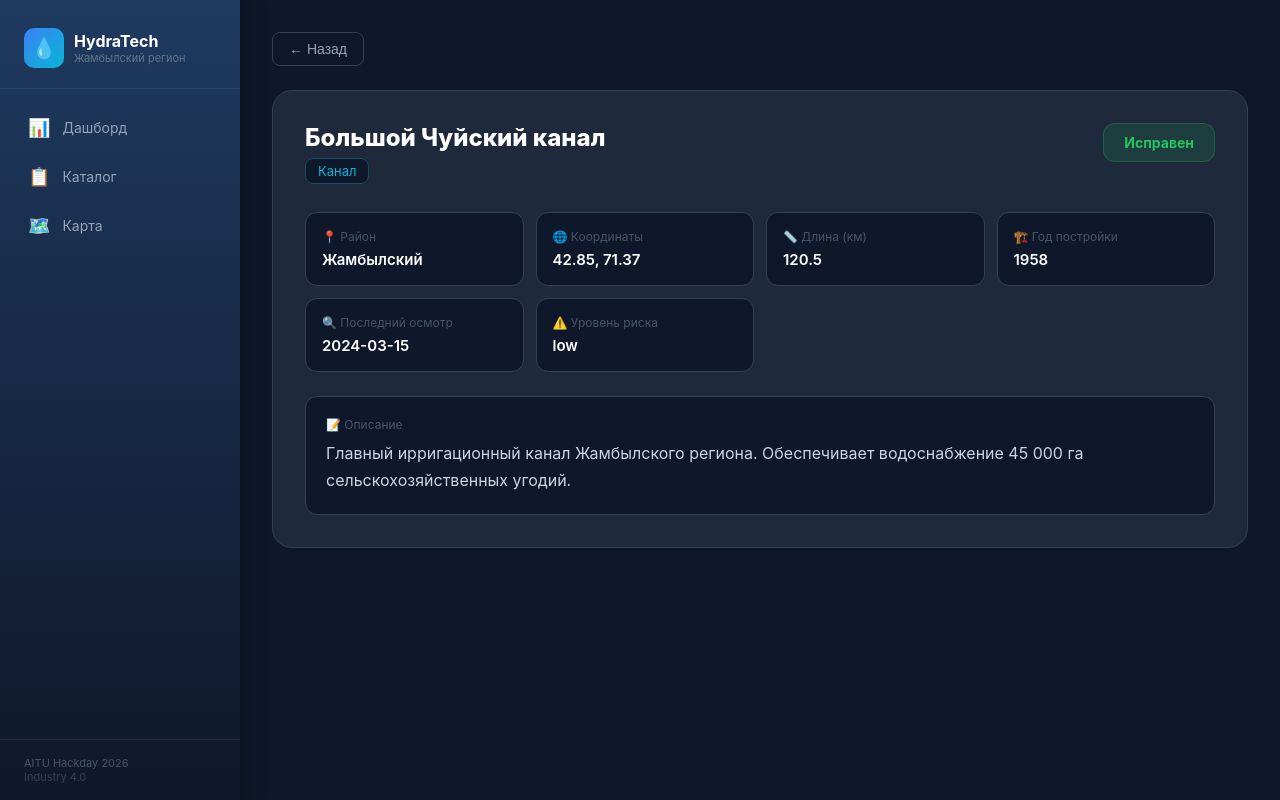
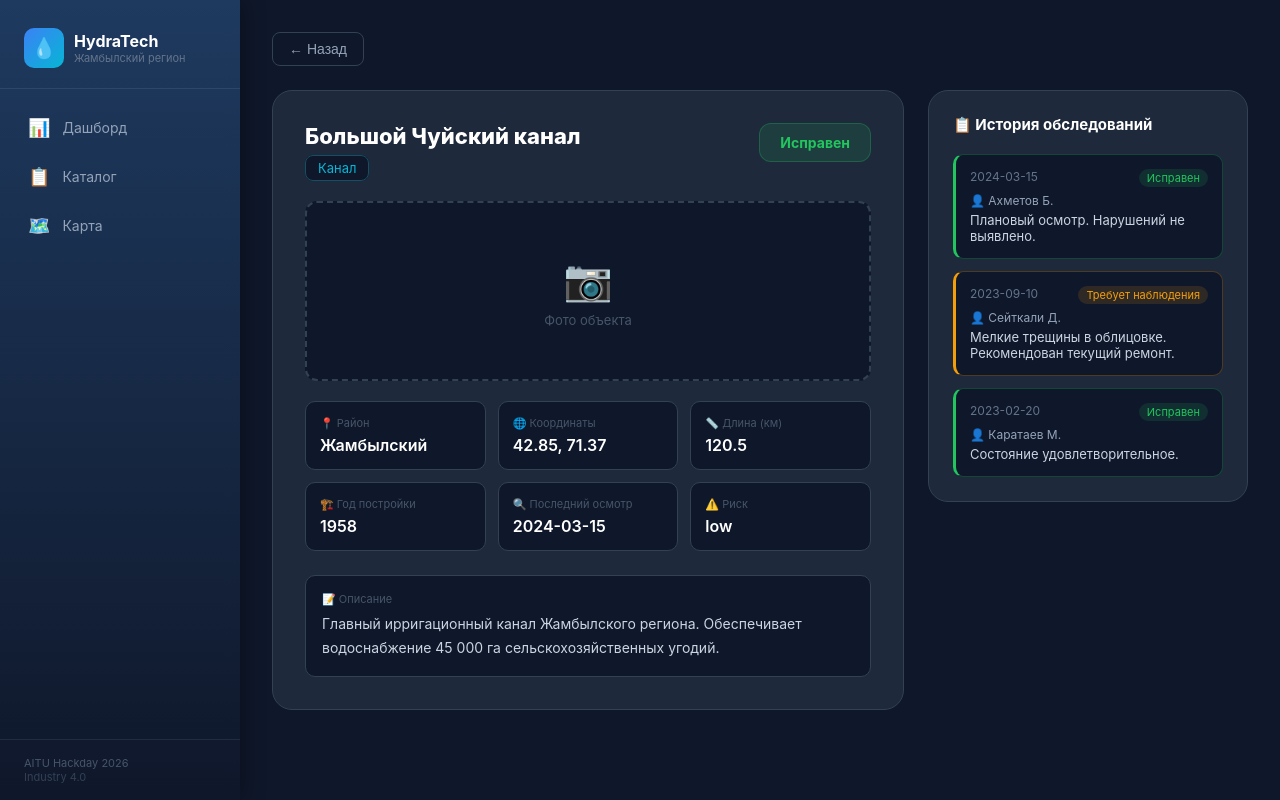
Before and after one commit to Alikhan0331/HydraTechnology_AITU_Hack, a React (Vite) app in the folder frontend/: page /object/1 in a window 1280 px wide. Built offline with nearby package versions, Linux system fonts and the light colour scheme; no server answers.

Commit message:
feat: add charts, photo, inspection history, pagination

```diff
--- a/frontend/src/pages/Catalog.tsx
+++ b/frontend/src/pages/Catalog.tsx
@@ -9,9 +9,12 @@ const MOCK: Structure[] = [
   { id: 2, name: "Шлюз №12", type: "Шлюз", district: "Меркенский", condition: "monitoring", risk_level: "medium", latitude: 42.91, longitude: 71.70 },
   { id: 3, name: "Плотина Тасоткель", type: "Плотина", district: "Жуалынский", condition: "requires_repair", risk_level: "high", latitude: 42.58, longitude: 72.10 },
   { id: 4, name: "Насосная станция №3", type: "Насосная станция", district: "Байзакский", condition: "emergency", risk_level: "critical", latitude: 42.75, longitude: 71.80 },
+  { id: 5, name: "Канал арнасай", type: "Канал", district: "Таласский", condition: "monitoring", risk_level: "medium", latitude: 42.52, longitude: 71.90 },
+  { id: 6, name: "Гидропост №15", type: "Гидропост", district: "Жамбылский", condition: "good", risk_level: "low", latitude: 42.78, longitude: 71.55 },
 ];
 
-const types = ["Все", "Канал", "Шлюз", "Плотина", "Насосная станция"];
+const PAGE_SIZE = 10;
+const types = ["Все", "Канал", "Шлюз", "Плотина", "Насосная станция", "Гидропост"];
 const conditions = ["Все", "good", "monitoring", "requires_repair", "emergency"];
 
 export default function Catalog() {
@@ -19,6 +22,7 @@ export default function Catalog() {
   const [search, setSearch] = useState("");
   const [typeFilter, setTypeFilter] = useState("Все");
   const [condFilter, setCondFilter] = useState("Все");
+  const [page, setPage] = useState(1);
   const navigate = useNavigate();
 
   useEffect(() => {
@@ -33,7 +37,10 @@ export default function Catalog() {
     return matchSearch && matchType && matchCond;
   });
 
-  const inputStyle = {
+  const totalPages = Math.ceil(filtered.length / PAGE_SIZE);
+  const paginated = filtered.slice((page - 1) * PAGE_SIZE, page * PAGE_SIZE);
+
+  const inputStyle: React.CSSProperties = {
     padding: "10px 14px", borderRadius: "10px",
     border: "1px solid #1e293b", background: "#1e293b",
     color: "white", fontSize: "14px", outline: "none",
@@ -46,29 +53,27 @@ export default function Catalog() {
         <p style={{ color: "#64748b", margin: "6px 0 0", fontSize: "14px" }}>Цифровой каталог гидротехнических сооружений</p>
       </div>
 
-      {/* Filters */}
-      <div style={{ display: "flex", gap: "12px", marginBottom: "24px", flexWrap: "wrap" }}>
+      <div style={{ display: "flex", gap: "12px", marginBottom: "24px", flexWrap: "wrap", alignItems: "center" }}>
         <input
-          placeholder="🔍 Поиск по названию или району..."
-          value={search} onChange={(e) => setSearch(e.target.value)}
-          style={{ ...inputStyle, minWidth: "280px" }}
+          placeholder="🔍 Поиск..."
+          value={search} onChange={(e) => { setSearch(e.target.value); setPage(1); }}
+          style={{ ...inputStyle, minWidth: "240px" }}
         />
-        <select value={typeFilter} onChange={(e) => setTypeFilter(e.target.value)} style={inputStyle}>
+        <select value={typeFilter} onChange={(e) => { setTypeFilter(e.target.value); setPage(1); }} style={inputStyle}>
           {types.map((t) => <option key={t} style={{ background: "#1e293b" }}>{t}</option>)}
         </select>
-        <select value={condFilter} onChange={(e) => setCondFilter(e.target.value)} style={inputStyle}>
+        <select value={condFilter} onChange={(e) => { setCondFilter(e.target.value); setPage(1); }} style={inputStyle}>
           {conditions.map((c) => (
             <option key={c} value={c} style={{ background: "#1e293b" }}>
               {c === "Все" ? "Все состояния" : conditionLabel[c]}
             </option>
           ))}
         </select>
-        <div style={{ display: "flex", alignItems: "center", color: "#64748b", fontSize: "13px" }}>
+        <span style={{ color: "#64748b", fontSize: "13px", marginLeft: "auto" }}>
           {filtered.length} объектов
-        </div>
+        </span>
       </div>
 
-      {/* Table */}
       <div style={{ background: "#1e293b", borderRadius: "16px", overflow: "hidden", border: "1px solid #334155" }}>
         <table style={{ width: "100%", borderCollapse: "collapse" }}>
           <thead>
@@ -79,9 +84,9 @@ export default function Catalog() {
             </tr>
           </thead>
           <tbody>
-            {filtered.map((s, i) => (
+            {paginated.map((s) => (
               <tr key={s.id}
-                style={{ borderTop: "1px solid #334155", transition: "background 0.15s", cursor: "pointer" }}
+                style={{ borderTop: "1px solid #334155", cursor: "pointer", transition: "background 0.15s" }}
                 onMouseEnter={(e) => (e.currentTarget.style.background = "#263347")}
                 onMouseLeave={(e) => (e.currentTarget.style.background = "transparent")}
                 onClick={() => navigate(`/object/${s.id}`)}
@@ -97,9 +102,7 @@ export default function Catalog() {
                     color: conditionColor[s.condition],
                     padding: "4px 12px", borderRadius: "20px", fontWeight: 600, fontSize: "12px",
                     border: `1px solid ${conditionColor[s.condition]}44`
-                  }}>
-                    {conditionLabel[s.condition]}
-                  </span>
+                  }}>{conditionLabel[s.condition]}</span>
                 </td>
                 <td style={{ padding: "14px 16px", color: "#64748b", fontSize: "13px" }}>{s.risk_level}</td>
                 <td style={{ padding: "14px 16px" }}>
@@ -113,6 +116,28 @@ export default function Catalog() {
           <div style={{ padding: "48px", textAlign: "center", color: "#475569" }}>Объекты не найдены</div>
         )}
       </div>
+
+      {/* Pagination */}
+      {totalPages > 1 && (
+        <div style={{ display: "flex", justifyContent: "center", gap: "8px", marginTop: "24px" }}>
+          <button onClick={() => setPage(p => Math.max(1, p - 1))} disabled={page === 1}
+            style={{ padding: "8px 16px", borderRadius: "8px", border: "1px solid #334155", background: "#1e293b", color: page === 1 ? "#475569" : "white", cursor: page === 1 ? "default" : "pointer" }}>
+            ←
+          </button>
+          {Array.from({ length: totalPages }, (_, i) => i + 1).map((p) => (
+            <button key={p} onClick={() => setPage(p)}
+              style={{
+                padding: "8px 14px", borderRadius: "8px", border: "1px solid #334155",
+                background: p === page ? "#3b82f6" : "#1e293b",
+                color: "white", cursor: "pointer", fontWeight: p === page ? 700 : 400
+              }}>{p}</button>
+          ))}
+          <button onClick={() => setPage(p => Math.min(totalPages, p + 1))} disabled={page === totalPages}
+            style={{ padding: "8px 16px", borderRadius: "8px", border: "1px solid #334155", background: "#1e293b", color: page === totalPages ? "#475569" : "white", cursor: page === totalPages ? "default" : "pointer" }}>
+            →
+          </button>
+        </div>
+      )}
     </div>
   );
 }
--- a/frontend/src/pages/Dashboard.tsx
+++ b/frontend/src/pages/Dashboard.tsx
@@ -2,6 +2,10 @@ import { useEffect, useState } from "react";
 import { getSummary } from "../api/structures";
 import StatCard from "../components/StatCard";
 import { conditionColor, conditionLabel } from "../utils/conditionColors";
+import {
+  PieChart, Pie, Cell, Tooltip, ResponsiveContainer,
+  BarChart, Bar, XAxis, YAxis, CartesianGrid, Legend
+} from "recharts";
 
 export default function Dashboard() {
   const [summary, setSummary] = useState<any>(null);
@@ -26,57 +30,92 @@ export default function Dashboard() {
     good: "✅", monitoring: "👁️", requires_repair: "🔧", emergency: "🚨"
   };
 
+  const pieData = Object.entries(summary.by_condition).map(([key, val]) => ({
+    name: conditionLabel[key], value: val as number, color: conditionColor[key]
+  }));
+
+  const barData = Object.entries(summary.by_type).map(([type, count]) => ({
+    name: type, Количество: count as number
+  }));
+
   return (
     <div style={{ padding: "32px", minHeight: "100vh", background: "#0f172a" }}>
       {/* Header */}
       <div style={{ marginBottom: "32px" }}>
-        <h1 style={{ color: "white", fontSize: "26px", fontWeight: 800, margin: 0 }}>
-          Дашборд
-        </h1>
+        <h1 style={{ color: "white", fontSize: "26px", fontWeight: 800, margin: 0 }}>Дашборд</h1>
         <p style={{ color: "#64748b", margin: "6px 0 0", fontSize: "14px" }}>
-          Гидротехнические сооружения Жамбылского региона — обзор состояния
+          Гидротехнические сооружения Жамбылского региона
         </p>
       </div>
 
-      {/* Total */}
-      <div style={{ marginBottom: "24px" }}>
+      {/* Total banner */}
       <div style={{
         background: "linear-gradient(135deg, #1d4ed8, #0891b2)",
         borderRadius: "20px", padding: "28px 32px",
         display: "flex", alignItems: "center", justifyContent: "space-between",
-          boxShadow: "0 8px 32px rgba(29,78,216,0.4)",
+        boxShadow: "0 8px 32px rgba(29,78,216,0.4)", marginBottom: "24px"
       }}>
         <div>
-            <div style={{ color: "rgba(255,255,255,0.7)", fontSize: "13px", fontWeight: 500 }}>ВСЕГО ОБЪЕКТОВ</div>
+          <div style={{ color: "rgba(255,255,255,0.7)", fontSize: "13px", fontWeight: 500, letterSpacing: "1px" }}>ВСЕГО ОБЪЕКТОВ</div>
           <div style={{ color: "white", fontSize: "56px", fontWeight: 900, lineHeight: 1 }}>{summary.total}</div>
           <div style={{ color: "rgba(255,255,255,0.6)", fontSize: "13px", marginTop: "4px" }}>Гидросооружений в каталоге</div>
         </div>
         <div style={{ fontSize: "72px", opacity: 0.3 }}>🏗️</div>
       </div>
-      </div>
 
-      {/* Condition cards */}
+      {/* Stat cards */}
       <div style={{ marginBottom: "12px" }}>
-        <h2 style={{ color: "#94a3b8", fontSize: "12px", fontWeight: 600, letterSpacing: "1px", textTransform: "uppercase", margin: "0 0 16px" }}>
-          СОСТОЯНИЕ ОБЪЕКТОВ
-        </h2>
+        <div style={{ color: "#94a3b8", fontSize: "12px", fontWeight: 600, letterSpacing: "1px", textTransform: "uppercase", marginBottom: "16px" }}>СОСТОЯНИЕ ОБЪЕКТОВ</div>
         <div style={{ display: "grid", gridTemplateColumns: "repeat(auto-fit, minmax(180px, 1fr))", gap: "16px", marginBottom: "32px" }}>
           {Object.entries(summary.by_condition).map(([key, val]) => (
-            <StatCard
-              key={key}
-              title={conditionLabel[key] || key}
-              value={val as number}
-              color={conditionColor[key]}
-              icon={condIcons[key]}
-            />
+            <StatCard key={key} title={conditionLabel[key]} value={val as number} color={conditionColor[key]} icon={condIcons[key]} />
           ))}
         </div>
       </div>
 
+      {/* Charts row */}
+      <div style={{ display: "grid", gridTemplateColumns: "1fr 1fr", gap: "24px", marginBottom: "32px" }}>
+        {/* Pie chart */}
+        <div style={{ background: "#1e293b", borderRadius: "16px", padding: "24px", border: "1px solid #334155" }}>
+          <div style={{ color: "white", fontWeight: 700, marginBottom: "20px", fontSize: "15px" }}>🍧 Распределение по состоянию</div>
+          <ResponsiveContainer width="100%" height={220}>
+            <PieChart>
+              <Pie data={pieData} cx="50%" cy="50%" innerRadius={55} outerRadius={90} paddingAngle={3} dataKey="value">
+                {pieData.map((entry, i) => <Cell key={i} fill={entry.color} />)}
+              </Pie>
+              <Tooltip
+                contentStyle={{ background: "#0f172a", border: "1px solid #334155", borderRadius: "8px", color: "white" }}
+                formatter={(val, name) => [val, name]}
+              />
+            </PieChart>
+          </ResponsiveContainer>
+          <div style={{ display: "flex", flexWrap: "wrap", gap: "10px", marginTop: "8px" }}>
+            {pieData.map((d) => (
+              <div key={d.name} style={{ display: "flex", alignItems: "center", gap: "6px" }}>
+                <div style={{ width: 10, height: 10, borderRadius: "50%", background: d.color }} />
+                <span style={{ color: "#94a3b8", fontSize: "12px" }}>{d.name}: {d.value}</span>
+              </div>
+            ))}
+          </div>
+        </div>
+
+        {/* Bar chart */}
+        <div style={{ background: "#1e293b", borderRadius: "16px", padding: "24px", border: "1px solid #334155" }}>
+          <div style={{ color: "white", fontWeight: 700, marginBottom: "20px", fontSize: "15px" }}>📊 Количество по типам</div>
+          <ResponsiveContainer width="100%" height={220}>
+            <BarChart data={barData} margin={{ top: 0, right: 0, left: -20, bottom: 0 }}>
+              <CartesianGrid strokeDasharray="3 3" stroke="#334155" />
+              <XAxis dataKey="name" tick={{ fill: "#64748b", fontSize: 12 }} />
+              <YAxis tick={{ fill: "#64748b", fontSize: 12 }} />
+              <Tooltip contentStyle={{ background: "#0f172a", border: "1px solid #334155", borderRadius: "8px", color: "white" }} />
+              <Bar dataKey="Количество" fill="#3b82f6" radius={[6, 6, 0, 0]} />
+            </BarChart>
+          </ResponsiveContainer>
+        </div>
+      </div>
+
       {/* Type cards */}
-      <h2 style={{ color: "#94a3b8", fontSize: "12px", fontWeight: 600, letterSpacing: "1px", textTransform: "uppercase", margin: "0 0 16px" }}>
-        ПО ТИПАМ ОБЪЕКТОВ
-      </h2>
+      <div style={{ color: "#94a3b8", fontSize: "12px", fontWeight: 600, letterSpacing: "1px", textTransform: "uppercase", marginBottom: "16px" }}>ПО ТИПАМ</div>
       <div style={{ display: "grid", gridTemplateColumns: "repeat(auto-fit, minmax(160px, 1fr))", gap: "16px" }}>
         {Object.entries(summary.by_type).map(([type, count]) => (
           <StatCard key={type} title={type} value={count as number} color="#06b6d4" icon="📍" />
--- a/frontend/src/pages/ObjectDetails.tsx
+++ b/frontend/src/pages/ObjectDetails.tsx
@@ -4,20 +4,32 @@ import { getStructure } from "../api/structures";
 import type { Structure } from "../api/structures";
 import { conditionColor, conditionLabel } from "../utils/conditionColors";
 
-const MOCK: Structure = {
+interface Inspection {
+  date: string;
+  inspector: string;
+  result: string;
+  condition: string;
+}
+
+const MOCK: Structure & { inspections?: Inspection[] } = {
   id: 1, name: "Большой Чуйский канал", type: "Канал", district: "Жамбылский",
   condition: "good", risk_level: "low", latitude: 42.85, longitude: 71.37,
   length_km: 120.5, year_built: 1958, last_inspection: "2024-03-15",
-  description: "Главный ирригационный канал Жамбылского региона. Обеспечивает водоснабжение 45 000 га сельскохозяйственных угодий."
+  description: "Главный ирригационный канал Жамбылского региона. Обеспечивает водоснабжение 45 000 га сельскохозяйственных угодий.",
+  inspections: [
+    { date: "2024-03-15", inspector: "Ахметов Б.", result: "Плановый осмотр. Нарушений не выявлено.", condition: "good" },
+    { date: "2023-09-10", inspector: "Сейткали Д.", result: "Мелкие трещины в облицовке. Рекомендован текущий ремонт.", condition: "monitoring" },
+    { date: "2023-02-20", inspector: "Каратаев M.", result: "Состояние удовлетворительное.", condition: "good" },
+  ]
 };
 
 export default function ObjectDetails() {
   const { id } = useParams();
   const navigate = useNavigate();
-  const [obj, setObj] = useState<Structure>(MOCK);
+  const [obj, setObj] = useState<any>(MOCK);
 
   useEffect(() => {
-    if (id) getStructure(Number(id)).then((res) => setObj(res.data)).catch(() => {});
+    if (id) getStructure(Number(id)).then((res) => setObj({ ...MOCK, ...res.data })).catch(() => {});
   }, [id]);
 
   return (
@@ -26,53 +38,83 @@ export default function ObjectDetails() {
         marginBottom: "24px", background: "transparent",
         border: "1px solid #334155", padding: "8px 16px",
         borderRadius: "8px", cursor: "pointer", color: "#94a3b8", fontSize: "14px"
-      }}>
-        ← Назад
-      </button>
+      }}>← Назад</button>
 
+      <div style={{ display: "grid", gridTemplateColumns: "1fr 320px", gap: "24px" }}>
+        {/* Main card */}
         <div style={{ background: "#1e293b", borderRadius: "20px", padding: "32px", border: "1px solid #334155" }}>
           {/* Header */}
-        <div style={{ display: "flex", justifyContent: "space-between", alignItems: "flex-start", marginBottom: "32px", flexWrap: "wrap", gap: "16px" }}>
+          <div style={{ display: "flex", justifyContent: "space-between", alignItems: "flex-start", marginBottom: "24px", flexWrap: "wrap", gap: "12px" }}>
             <div>
-            <h1 style={{ color: "white", fontSize: "24px", fontWeight: 800, margin: "0 0 8px" }}>{obj.name}</h1>
-            <span style={{ background: "#0f172a", color: "#06b6d4", padding: "4px 12px", borderRadius: "8px", fontSize: "13px", border: "1px solid #164e63" }}>
-              {obj.type}
-            </span>
+              <h1 style={{ color: "white", fontSize: "22px", fontWeight: 800, margin: "0 0 8px" }}>{obj.name}</h1>
+              <span style={{ background: "#0f172a", color: "#06b6d4", padding: "4px 12px", borderRadius: "8px", fontSize: "13px", border: "1px solid #164e63" }}>{obj.type}</span>
             </div>
             <span style={{
-            background: conditionColor[obj.condition] + "22",
-            color: conditionColor[obj.condition],
-            padding: "10px 20px", borderRadius: "12px",
-            fontWeight: 700, fontSize: "14px",
+              background: conditionColor[obj.condition] + "22", color: conditionColor[obj.condition],
+              padding: "10px 20px", borderRadius: "12px", fontWeight: 700, fontSize: "14px",
               border: `1px solid ${conditionColor[obj.condition]}44`
+            }}>{conditionLabel[obj.condition]}</span>
+          </div>
+
+          {/* Photo placeholder */}
+          <div style={{
+            background: "#0f172a", borderRadius: "12px", height: "180px",
+            display: "flex", alignItems: "center", justifyContent: "center",
+            border: "2px dashed #334155", marginBottom: "20px", flexDirection: "column", gap: "8px"
           }}>
-            {conditionLabel[obj.condition]}
-          </span>
+            <span style={{ fontSize: "40px" }}>📷</span>
+            <span style={{ color: "#475569", fontSize: "13px" }}>Фото объекта</span>
           </div>
 
           {/* Info grid */}
-        <div style={{ display: "grid", gridTemplateColumns: "repeat(auto-fit, minmax(180px, 1fr))", gap: "12px", marginBottom: "24px" }}>
+          <div style={{ display: "grid", gridTemplateColumns: "repeat(auto-fit, minmax(160px, 1fr))", gap: "12px", marginBottom: "24px" }}>
             {[
               { label: "📍 Район", value: obj.district },
               { label: "🌐 Координаты", value: `${obj.latitude}, ${obj.longitude}` },
               { label: "📏 Длина (км)", value: obj.length_km ?? "—" },
               { label: "🏗️ Год постройки", value: obj.year_built ?? "—" },
               { label: "🔍 Последний осмотр", value: obj.last_inspection ?? "—" },
-            { label: "⚠️ Уровень риска", value: obj.risk_level },
+              { label: "⚠️ Риск", value: obj.risk_level },
             ].map((item) => (
-            <div key={item.label} style={{ background: "#0f172a", borderRadius: "12px", padding: "16px", border: "1px solid #334155" }}>
-              <div style={{ fontSize: "12px", color: "#475569", marginBottom: "6px" }}>{item.label}</div>
-              <div style={{ fontWeight: 600, color: "white", fontSize: "15px" }}>{String(item.value)}</div>
+              <div key={item.label} style={{ background: "#0f172a", borderRadius: "10px", padding: "14px", border: "1px solid #334155" }}>
+                <div style={{ fontSize: "11px", color: "#475569", marginBottom: "5px" }}>{item.label}</div>
+                <div style={{ fontWeight: 600, color: "white" }}>{String(item.value)}</div>
               </div>
             ))}
           </div>
 
           {obj.description && (
-          <div style={{ background: "#0f172a", borderRadius: "12px", padding: "20px", border: "1px solid #334155" }}>
-            <div style={{ fontSize: "12px", color: "#475569", marginBottom: "8px" }}>📝 Описание</div>
-            <p style={{ color: "#cbd5e1", lineHeight: 1.7, margin: 0 }}>{obj.description}</p>
+            <div style={{ background: "#0f172a", borderRadius: "10px", padding: "16px", border: "1px solid #334155" }}>
+              <div style={{ fontSize: "11px", color: "#475569", marginBottom: "6px" }}>📝 Описание</div>
+              <p style={{ color: "#cbd5e1", lineHeight: 1.7, margin: 0, fontSize: "14px" }}>{obj.description}</p>
             </div>
           )}
+        </div>
+
+        {/* Inspection history */}
+        <div style={{ background: "#1e293b", borderRadius: "20px", padding: "24px", border: "1px solid #334155", height: "fit-content" }}>
+          <h3 style={{ color: "white", fontWeight: 700, margin: "0 0 20px", fontSize: "15px" }}>📋 История обследований</h3>
+          <div style={{ display: "flex", flexDirection: "column", gap: "12px" }}>
+            {(obj.inspections || []).map((insp: Inspection, i: number) => (
+              <div key={i} style={{
+                background: "#0f172a", borderRadius: "10px", padding: "14px",
+                border: `1px solid ${conditionColor[insp.condition]}44`,
+                borderLeft: `3px solid ${conditionColor[insp.condition]}`
+              }}>
+                <div style={{ display: "flex", justifyContent: "space-between", marginBottom: "6px" }}>
+                  <span style={{ color: "#64748b", fontSize: "12px" }}>{insp.date}</span>
+                  <span style={{
+                    color: conditionColor[insp.condition], fontSize: "11px",
+                    background: conditionColor[insp.condition] + "22",
+                    padding: "2px 8px", borderRadius: "10px"
+                  }}>{conditionLabel[insp.condition]}</span>
+                </div>
+                <div style={{ color: "#94a3b8", fontSize: "12px", marginBottom: "4px" }}>👤 {insp.inspector}</div>
+                <div style={{ color: "#cbd5e1", fontSize: "13px" }}>{insp.result}</div>
+              </div>
+            ))}
+          </div>
+        </div>
       </div>
     </div>
   );
```
Lines whose indentation alone changed are shown as unchanged.
